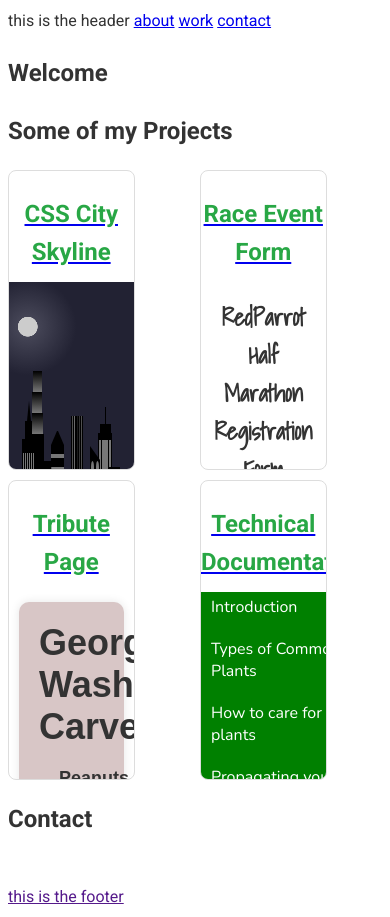
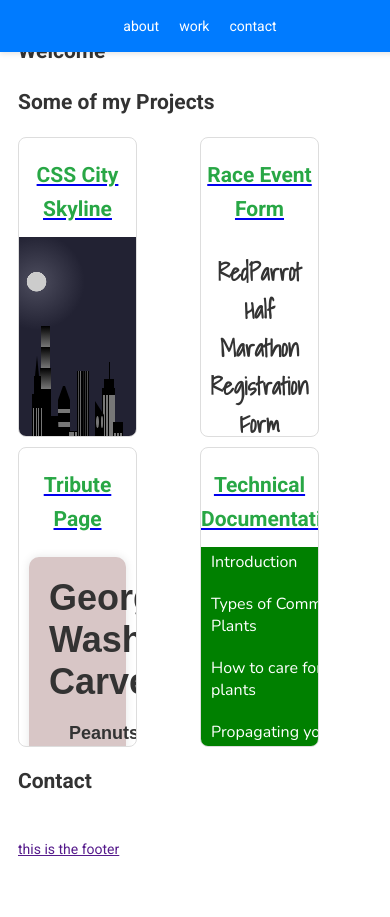
Before and after one commit to redparrot13/FreeCodeCamp-ResponsiveWebDesign, a plain HTML site: page portfolioPage/index.html in a window 390 px wide. After the commit the page ends 879 px from the top, so only its background shows below. Drawn offline with nearby package versions, Linux system fonts and the light colour scheme.

Commit message:
navbar and media query

```diff
--- a/portfolioPage/index.html
+++ b/portfolioPage/index.html
@@ -10,12 +10,12 @@
 </head>
 
 <body>
-    <header> this is the header
-        <navbar id="navbar">
+    <header>
+        <nav id="navbar">
             <a href="#welcome-section">about</a>
             <a href="#projects">work</a>
             <a href="#contact">contact</a>
-        </navbar>
+        </nav>
     </header>
     <section id="welcome-section">
         <h1>Welcome</h1>
--- a/portfolioPage/styles.css
+++ b/portfolioPage/styles.css
@@ -10,6 +10,41 @@ body {
     line-height: 1.6;
     color: #333;
 }
+
+
+nav {
+    position: fixed;
+    display: flex;
+    justify-content: center;
+    top: 0;
+    left: 0;
+    width: 100%;
+    background-color: #007BFF;
+    padding: 15px;
+    box-shadow: 0 2px 5px rgba(0, 0, 0, 0.1);
+    z-index: 1000;
+    color: #ffffff;
+}
+
+nav h1 {
+    margin: 0;
+    font-size: 1.5em;
+}
+
+
+nav a {
+    color: #ffffff;
+    text-decoration: none;
+    margin-right: 20px;
+    font-size: 1em;
+}
+
+
+nav a.active {
+    font-weight: bold;
+    text-decoration: underline;
+}
+
 
 .projects-grid {
     display: grid;
@@ -51,3 +86,16 @@ body {
 a:hover {
     text-decoration: underline;
 }
+
+@media screen and (max-width: 600px) {
+    body {
+      font-size: 14px;
+      padding: 10px;
+    }
+}
+@media screen and (min-width: 1200px) {
+        body {
+          font-size: 18px;
+          padding: 30px;
+        }
+    }
```
